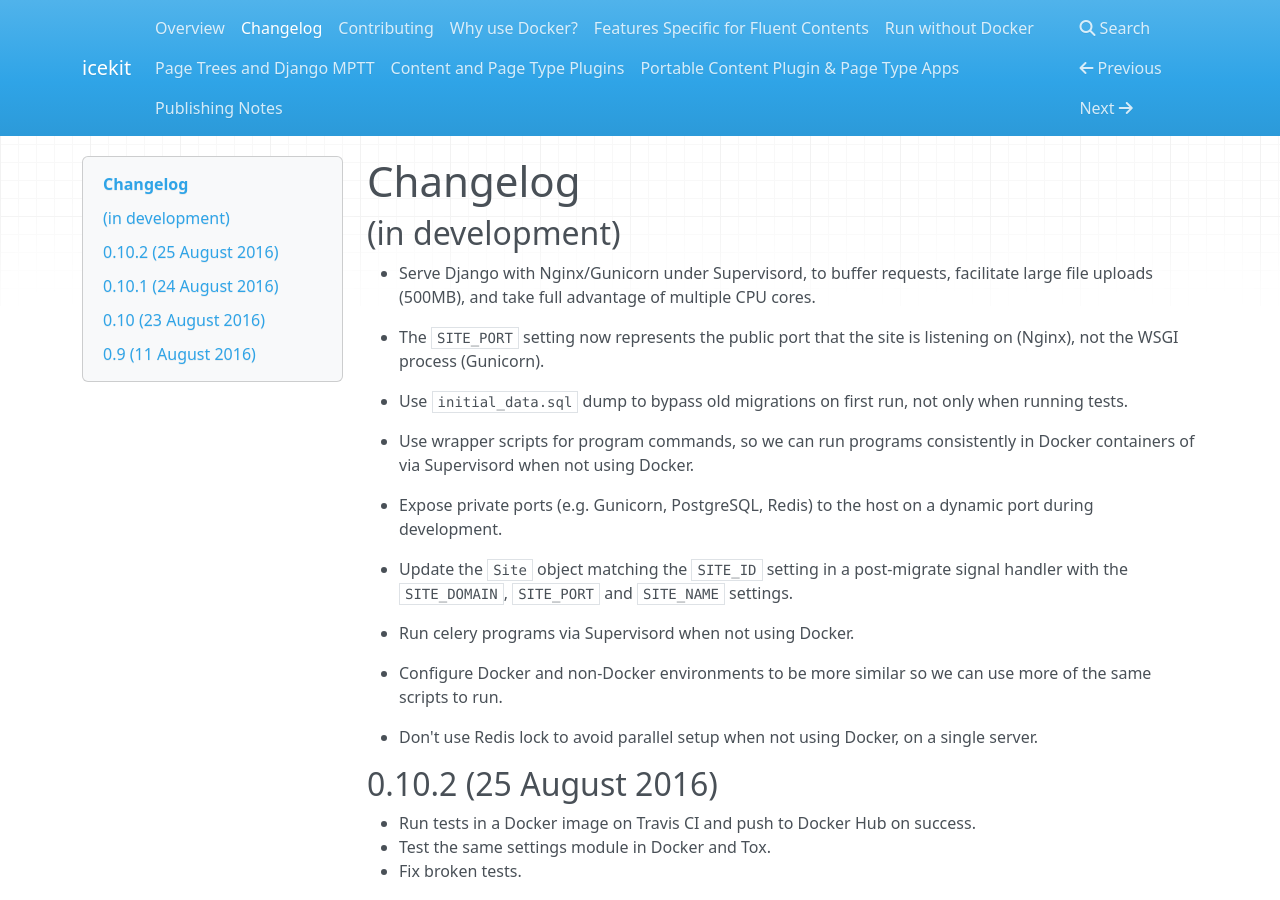
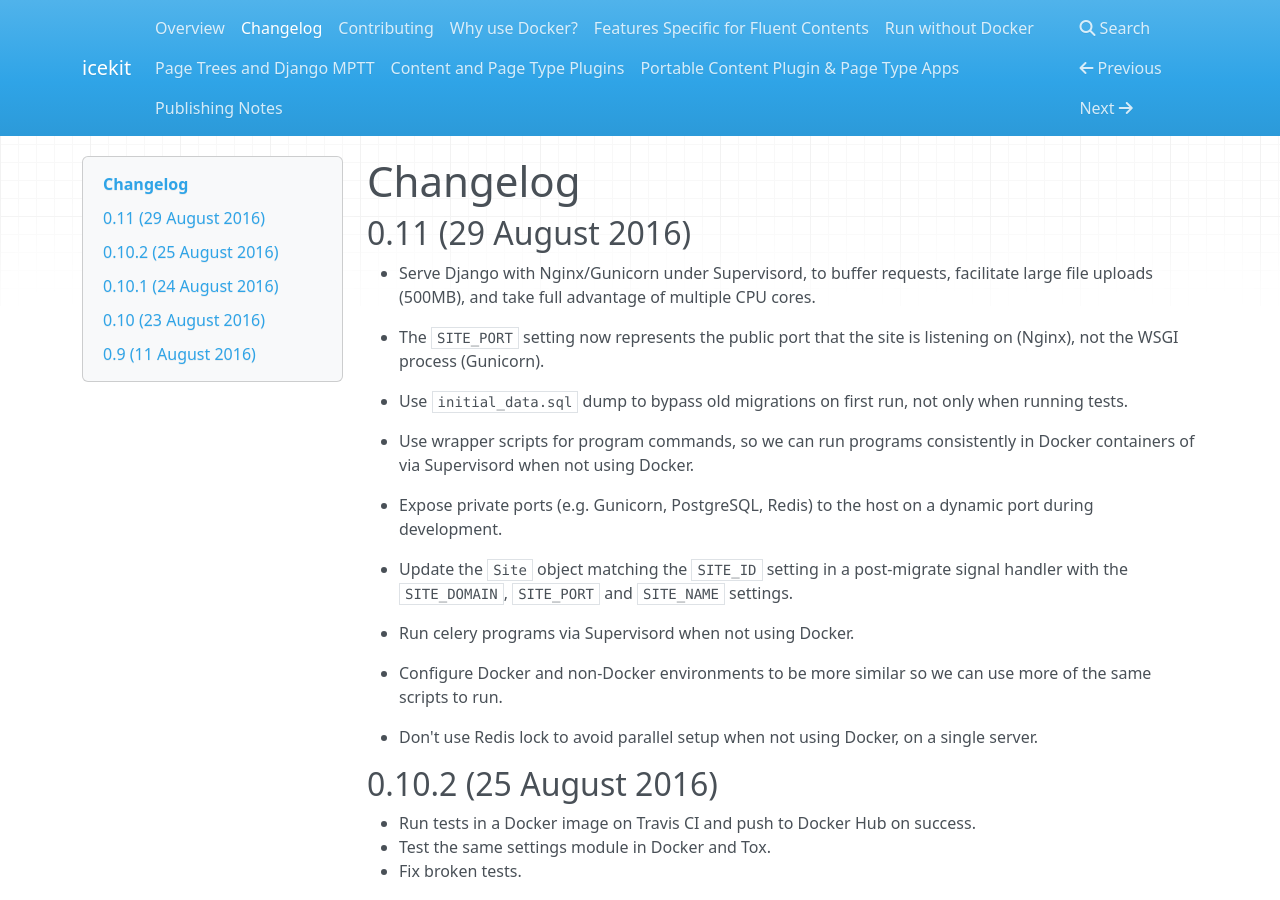
Before and after one commit to ic-labs/django-icekit, an MkDocs documentation site: the page built from docs/changelog.md, in a window 1280 px wide and 900 px high. Built offline with MkDocs 1.6.1, drawn with Linux system fonts in a browser that asks for light colours; nearby versions of some CDN libraries.

Commit message:
Update changelog.

```diff
--- a/docs/changelog.md
+++ b/docs/changelog.md
@@ -1,6 +1,6 @@
 # Changelog
 
-## (in development)
+## 0.11 (29 August 2016)
 
   * Serve Django with Nginx/Gunicorn under Supervisord, to buffer requests,
     facilitate large file uploads (500MB), and take full advantage of multiple
```
